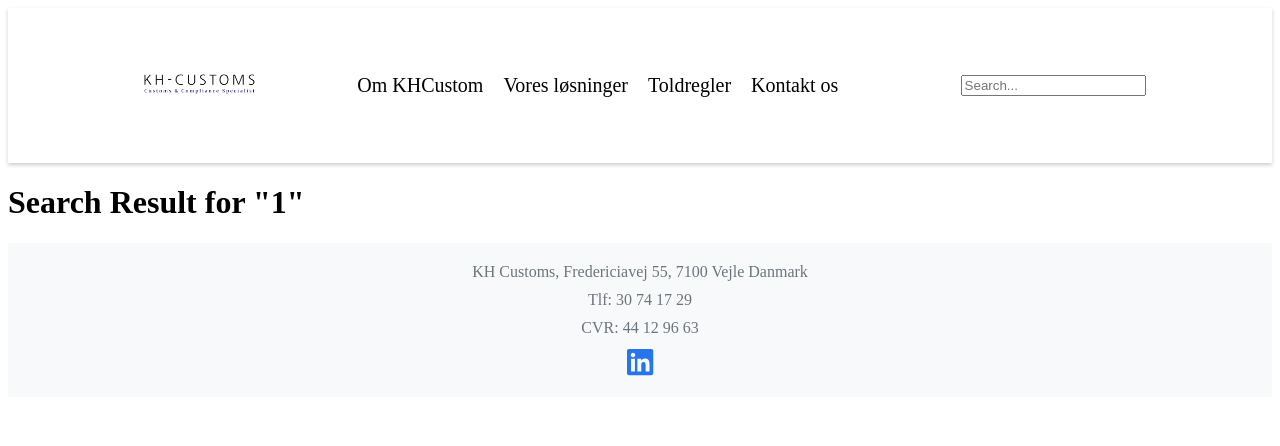
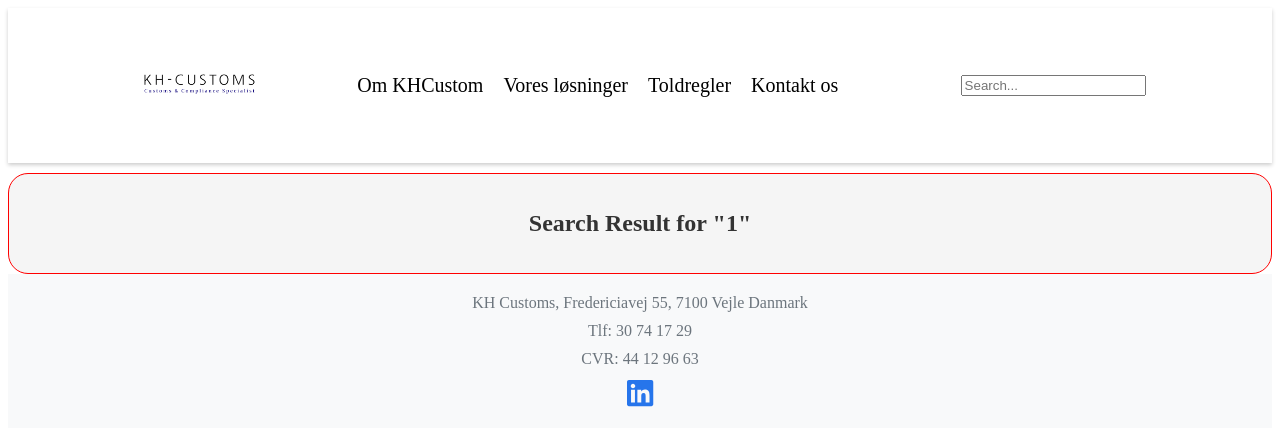
Before and after one commit to Jesperejohannsen/khCustoms, a React (Vite) app: page /search/1 in a window 1280 px wide. Shown: the top 446 px of the page. Built offline with nearby package versions, Linux system fonts and the light colour scheme.

Commit message:
searchbar component

```diff
--- a/src/components/searchbar/SearchResult.tsx
+++ b/src/components/searchbar/SearchResult.tsx
@@ -1,25 +1,33 @@
-import React from 'react';
+import React, { useEffect, useState } from 'react';
 import { useParams } from 'react-router-dom';
+import './searchResult.css';
 
 const SearchResult: React.FC = () => {
   const { term } = useParams<{ term: string }>();
+  const [isLoading, setIsLoading] = useState(false);
 
   // Fetch and display the content related to `term`
-  // This is a placeholder and should be replaced with your actual implementation
-  const fetchAndDisplayContent = () => {
+  const fetchAndDisplayContent = async () => {
+    setIsLoading(true);
     // Fetch the content related to `term` from your data source
     // Display the content
+    setIsLoading(false);
   };
 
-  React.useEffect(() => {
+  useEffect(() => {
     fetchAndDisplayContent();
   }, [term]);
 
   return (
-    <div>
-      {/* Display the content */}
-      <h1>Search Result for "{term}"</h1>
-      {/* The fetched content should be displayed here */}
+    <div id="search-result" className="search-result">
+      {isLoading ? (
+        <div className="loading-spinner"></div>
+      ) : (
+        <>
+          <h1 className="search-result-term">Search Result for "{term}"</h1>
+          {/* The fetched content should be displayed here */}
+        </>
+      )}
     </div>
   );
 };
--- /dev/null
+++ b/src/components/searchbar/searchResult.css
@@ -0,0 +1,15 @@
+#search-result.search-result {
+    display: flex;
+    flex-direction: column;
+    align-items: center;
+    justify-content: center;
+    padding: 20px;
+    background-color: #f5f5f5;
+    border: 1px solid #ff0000;
+    border-radius: 20px;
+  }
+
+  #search-result .search-result-term {
+    color: #333;
+    font-size: 24px;
+  }
```
